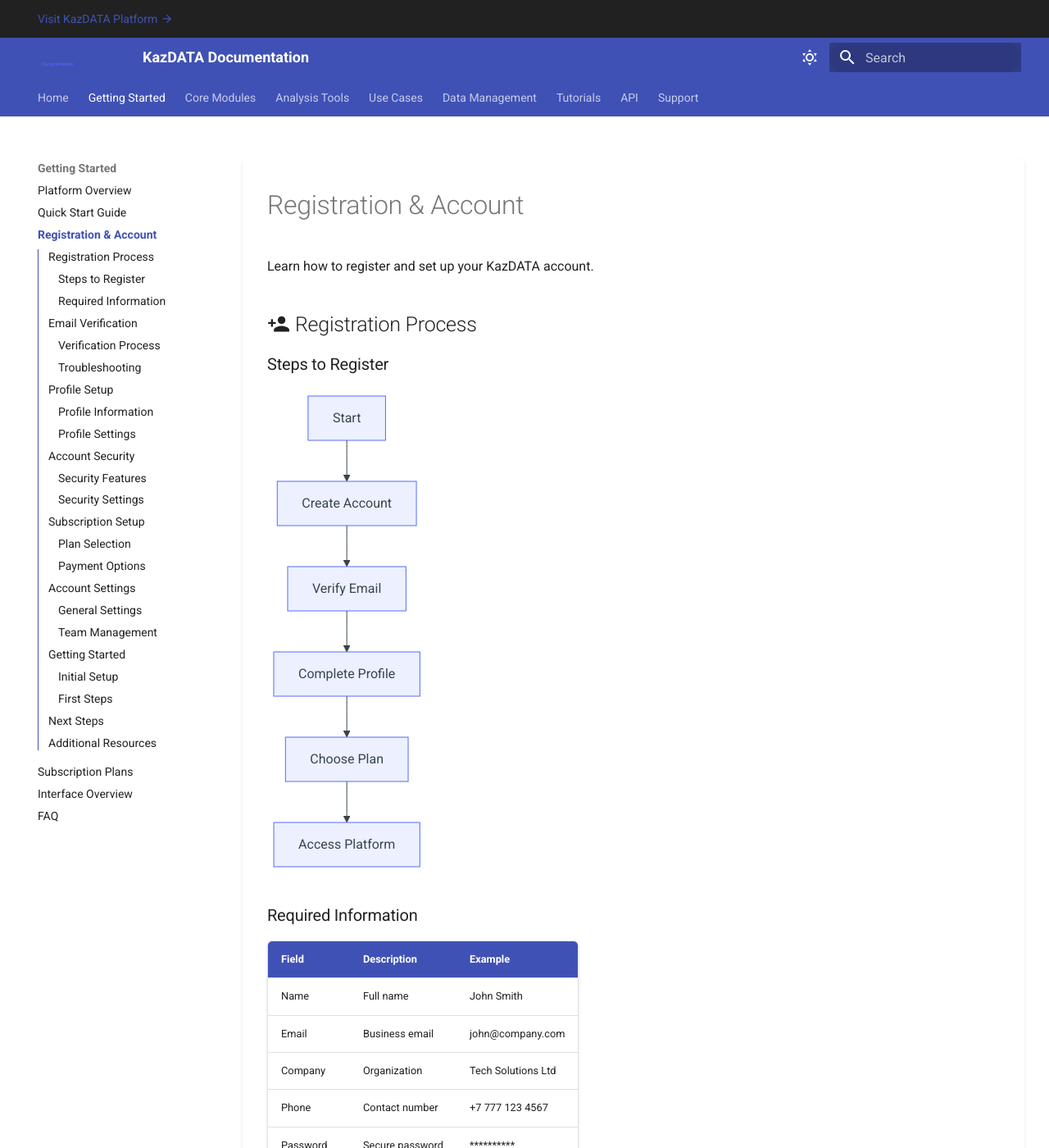
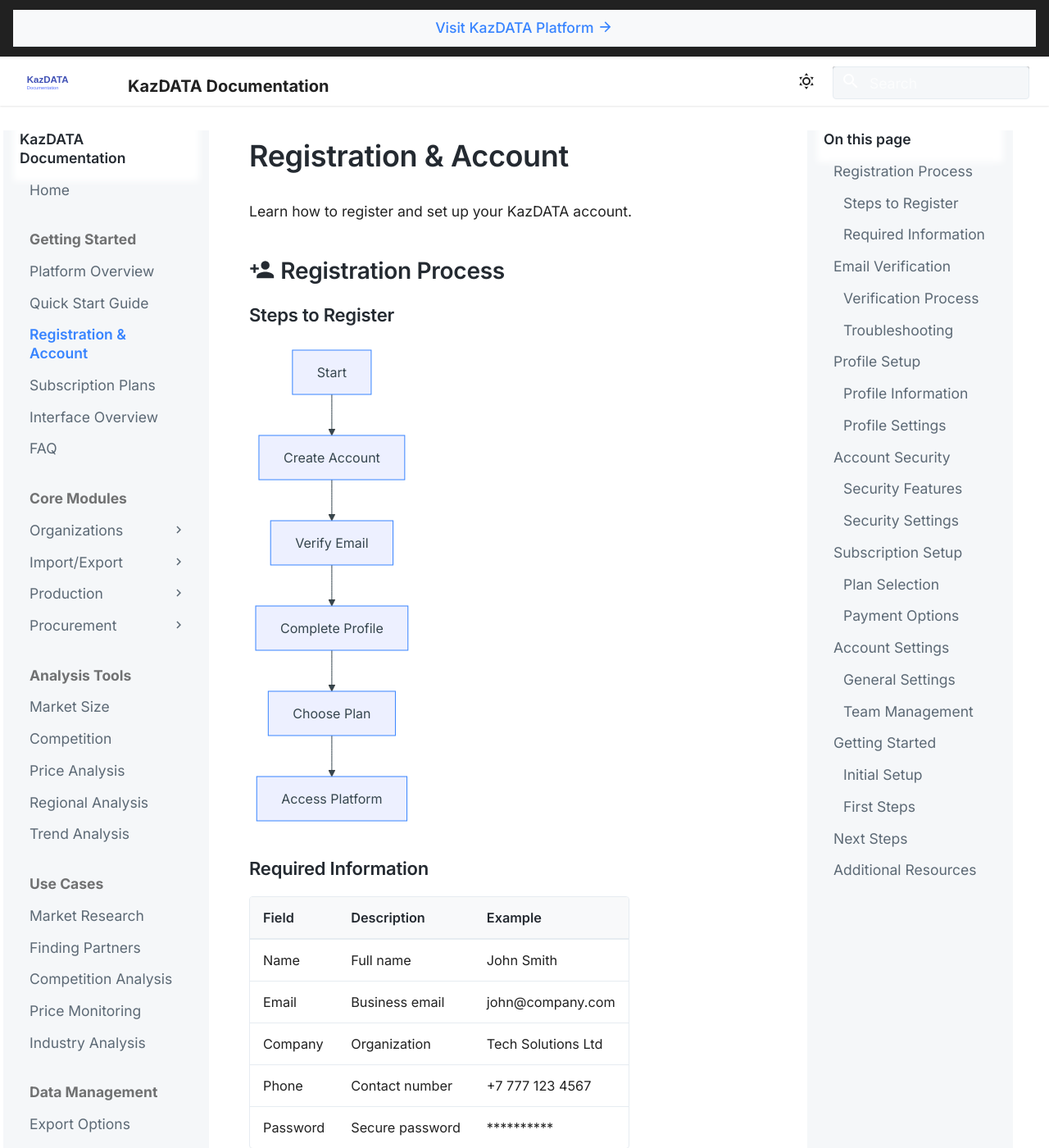
Before and after one commit to kazdatahelp/new-docs-site, an MkDocs documentation site: the page built from docs/getting-started/registration.md, in a window 1280 px wide and 1400 px high. Shown: the whole window at 82% size. Built offline with MkDocs 1.6.1 and Material for MkDocs 9.7.7, drawn with Linux system fonts in a browser that asks for light colours; some of the changed text lies outside the part shown.

Commit message:
Update documentation with GitBook-style theme

```diff
--- a/docs/assets/stylesheets/extra.css
+++ b/docs/assets/stylesheets/extra.css
@@ -1,113 +1,294 @@
 :root {
-    --md-primary-fg-color: #4051b5;
-    --md-primary-fg-color--light: #7582d2;
-    --md-primary-fg-color--dark: #303f9f;
-    --md-accent-fg-color: #536dfe;
+    --md-primary-fg-color: #3884FF;
+    --md-primary-fg-color--light: #5896FF;
+    --md-primary-fg-color--dark: #2563EB;
+    --md-accent-fg-color: #3884FF;
+    --md-typeset-a-color: #3884FF;
+    --md-default-bg-color: #ffffff;
+    --md-default-fg-color: #3B454E;
+    --md-default-fg-color--light: #A1A9B3;
+    --md-code-bg-color: #F8F9FA;
+    --md-code-fg-color: #3B454E;
 }
 
-/* Modern card-like appearance for content blocks */
-.md-content article {
-    background-color: var(--md-default-bg-color);
-    border-radius: 8px;
-    box-shadow: 0 2px 4px rgba(0,0,0,.1);
-    margin: 1rem 0;
-    padding: 1.5rem;
+/* Base typography */
+body {
+    font-family: 'Inter', -apple-system, BlinkMacSystemFont, Segoe UI, Roboto, Oxygen, Ubuntu, Cantarell, Fira Sans, Droid Sans, Helvetica Neue, sans-serif;
+    -webkit-font-smoothing: antialiased;
+    -moz-osx-font-smoothing: grayscale;
+    font-size: 14px;
 }
 
-/* Smooth transitions */
-.md-nav__link,
-.md-typeset a,
-.md-header__button {
-    transition: all 0.2s ease-in-out;
+/* Layout structure */
+.md-grid {
+    max-width: 1400px;
 }
 
-/* Modern buttons */
-.md-typeset .md-button {
-    border-radius: 4px;
-    transition: all 0.2s ease;
-    box-shadow: 0 2px 4px rgba(0,0,0,.1);
+.md-main__inner {
+    margin-top: 1.5rem;
 }
 
-.md-typeset .md-button:hover {
-    transform: translateY(-1px);
-    box-shadow: 0 4px 8px rgba(0,0,0,.15);
+/* Content area */
+.md-content {
+    max-width: 720px;
 }
 
-/* Enhanced code blocks */
-.highlight pre {
-    border-radius: 6px;
-    padding: 1em;
-    box-shadow: inset 0 1px 3px rgba(0,0,0,.1);
+.md-content__inner {
+    margin: 0;
+    padding: 0 1rem 2rem;
 }
 
-/* Modern tables */
+/* Typography */
+.md-typeset {
+    font-size: .875rem;
+    line-height: 1.6;
+    color: var(--md-default-fg-color);
+}
+
+.md-typeset h1 {
+    color: #242A31;
+    font-size: 1.8rem;
+    font-weight: 600;
+    margin: 0 0 1.5rem;
+    line-height: 1.3;
+    border: none;
+}
+
+.md-typeset h2 {
+    color: #242A31;
+    font-size: 1.4rem;
+    font-weight: 600;
+    margin: 2rem 0 1rem;
+    line-height: 1.3;
+    border: none;
+}
+
+.md-typeset h3 {
+    color: #242A31;
+    font-size: 1.1rem;
+    font-weight: 600;
+    margin: 1.5rem 0 .75rem;
+}
+
+/* Navigation */
+.md-nav {
+    font-size: .875rem;
+    line-height: 1.3;
+}
+
+.md-nav__title {
+    color: #242A31;
+    font-weight: 600;
+    padding: 0 0 .4rem;
+}
+
+.md-nav__item {
+    padding: 0;
+}
+
+.md-nav__link {
+    margin: 0;
+    padding: .4rem 0;
+    color: #5C6975;
+}
+
+.md-nav__link:hover {
+    color: var(--md-primary-fg-color);
+}
+
+.md-nav__link--active {
+    color: var(--md-primary-fg-color);
+    font-weight: 600;
+}
+
+/* Sidebar */
+.md-sidebar {
+    width: 13rem;
+    padding: 0;
+}
+
+.md-sidebar--primary {
+    border-right: 1px solid #E6ECF1;
+}
+
+.md-sidebar--secondary {
+    border-left: 1px solid #E6ECF1;
+    margin-left: 0;
+}
+
+.md-sidebar__scrollwrap {
+    padding: 0 1rem;
+    background: #F5F7F9;
+}
+
+/* Header */
+.md-header {
+    background-color: var(--md-default-bg-color);
+    color: var(--md-default-fg-color);
+    box-shadow: 0 1px 2px rgba(0,0,0,.1);
+    height: 3rem;
+}
+
+.md-header__inner {
+    padding: 0 .8rem;
+    height: 3rem;
+}
+
+.md-header__title {
+    font-size: 1rem;
+    font-weight: 600;
+    line-height: 3rem;
+}
+
+/* Search */
+.md-search__inner {
+    width: 12rem;
+    margin: .4rem;
+}
+
+.md-search__input {
+    height: 2rem;
+    font-size: .875rem;
+    background-color: #F5F7F9;
+    border: 1px solid #E6ECF1;
+    border-radius: 4px;
+}
+
+/* Code blocks */
+.highlight pre {
+    font-size: .8125rem;
+    padding: .8rem;
+    margin: 1rem 0;
+    background: var(--md-code-bg-color);
+    border: 1px solid #E6ECF1;
+    border-radius: 4px;
+}
+
+/* Tables */
 .md-typeset table:not([class]) {
-    border-radius: 6px;
-    box-shadow: 0 2px 4px rgba(0,0,0,.1);
+    font-size: .8125rem;
+    border: 1px solid #E6ECF1;
+    border-radius: 4px;
     overflow: hidden;
 }
 
 .md-typeset table:not([class]) th {
-    background-color: var(--md-primary-fg-color);
-    color: var(--md-primary-bg-color);
+    padding: .6rem .8rem;
+    background-color: #F8F9FA;
+    border-bottom: 1px solid #E6ECF1;
+    color: #242A31;
+    font-weight: 600;
 }
 
-/* Enhanced admonitions */
+.md-typeset table:not([class]) td {
+    padding: .6rem .8rem;
+    border-top: 1px solid #E6ECF1;
+}
+
+/* Admonitions */
 .md-typeset .admonition {
-    border-radius: 6px;
-    box-shadow: 0 2px 4px rgba(0,0,0,.1);
+    font-size: .8125rem;
+    border: 1px solid #E6ECF1;
+    border-left-width: 4px;
+    border-radius: 4px;
+    box-shadow: none;
+    margin: 1rem 0;
 }
 
 .md-typeset .admonition-title {
-    border-top-left-radius: 6px;
-    border-top-right-radius: 6px;
+    padding: .6rem .8rem;
+    font-weight: 600;
+    background-color: #F8F9FA;
 }
 
-/* Smooth scrolling */
-html {
-    scroll-behavior: smooth;
+/* Lists */
+.md-typeset ul,
+.md-typeset ol {
+    margin: .4em 0;
+    padding-left: 1.2em;
 }
 
-/* Modern navigation */
-.md-nav__item .md-nav__link--active {
-    font-weight: bold;
-    color: var(--md-primary-fg-color);
+.md-typeset ul li,
+.md-typeset ol li {
+    margin-bottom: .2em;
 }
 
-/* Enhanced search */
-.md-search__input {
-    border-radius: 1.5rem;
-    background-color: rgba(0,0,0,.05);
-    transition: all 0.2s ease;
+.md-typeset ul li p,
+.md-typeset ol li p {
+    margin: 0;
 }
 
-.md-search__input:focus {
-    background-color: var(--md-default-bg-color);
-    box-shadow: 0 2px 8px rgba(0,0,0,.1);
+/* Links */
+.md-typeset a {
+    color: var(--md-typeset-a-color);
+    text-decoration: none;
 }
 
-/* Modern footer */
-.md-footer {
-    background-color: var(--md-primary-fg-color--dark);
+.md-typeset a:hover {
+    text-decoration: underline;
 }
 
-.md-footer-nav {
-    background-color: var(--md-primary-fg-color);
+/* Footer */
+.md-footer {
+    background-color: #F5F7F9;
+    color: #5C6975;
 }
 
-/* Responsive improvements */
+.md-footer-meta {
+    background-color: transparent;
+}
+
+.md-footer__inner {
+    padding: .8rem;
+}
+
+.md-footer-copyright {
+    color: #5C6975;
+    font-size: .75rem;
+}
+
+/* Announcement bar */
+.md-announce {
+    background-color: #F8F9FA;
+    border-bottom: 1px solid #E6ECF1;
+}
+
+.md-announce__inner {
+    padding: .4rem .8rem;
+    font-size: .875rem;
+    text-align: center;
+}
+
+.md-announce__button {
+    color: var(--md-primary-fg-color);
+    font-weight: 500;
+    text-decoration: none;
+}
+
+/* Mobile adjustments */
 @media screen and (max-width: 76.1875em) {
     .md-nav--primary .md-nav__title {
-        background-color: var(--md-primary-fg-color);
-        color: var(--md-primary-bg-color);
-        border-radius: 6px 6px 0 0;
+        height: 2.8rem;
+        padding: 0 .8rem;
+        background-color: var(--md-default-bg-color);
+        color: var(--md-default-fg-color);
+        font-weight: 600;
+        font-size: .9rem;
+        line-height: 2.8rem;
+    }
+
+    .md-nav--primary .md-nav__title ~ .md-nav__list {
+        background-color: var(--md-default-bg-color);
+    }
+
+    .md-sidebar__scrollwrap {
+        background-color: var(--md-default-bg-color);
     }
 }
 
 /* Print optimization */
 @media print {
     .md-typeset a {
-        color: var(--md-typeset-color) !important;
-        text-decoration: underline;
+        color: var(--md-default-fg-color) !important;
     }
 }
--- a/mkdocs.yml
+++ b/mkdocs.yml
@@ -7,41 +7,35 @@ theme:
   name: material
   custom_dir: overrides
   features:
-    - navigation.tabs
+    - navigation.instant
+    - navigation.tracking
     - navigation.sections
+    - navigation.indexes
     - navigation.top
-    - navigation.tracking
-    - navigation.instant
-    - navigation.indexes
-    - navigation.footer
     - search.highlight
     - search.share
     - search.suggest
-    - content.tabs.link
     - content.code.copy
-    - content.code.annotate
-    - toc.follow
-    - toc.integrate
   palette:
     # Light mode
     - media: "(prefers-color-scheme: light)"
       scheme: default
-      primary: indigo
-      accent: indigo
+      primary: custom
+      accent: custom
       toggle:
         icon: material/weather-sunny
         name: Switch to dark mode
     # Dark mode
     - media: "(prefers-color-scheme: dark)"
       scheme: slate
-      primary: indigo
-      accent: indigo
+      primary: custom
+      accent: custom
       toggle:
         icon: material/weather-night
         name: Switch to light mode
   font:
-    text: Roboto
-    code: Roboto Mono
+    text: Inter
+    code: JetBrains Mono
   favicon: assets/logo.svg
   logo: assets/logo.svg
   icon:
@@ -52,7 +46,6 @@ theme:
 
 # Extensions
 markdown_extensions:
-  # Python Markdown
   - abbr
   - admonition
   - attr_list
@@ -64,8 +57,6 @@ markdown_extensions:
       permalink: true
       title: On this page
       toc_depth: 3
-
-  # Python Markdown Extensions
   - pymdownx.arithmatex:
       generic: true
   - pymdownx.betterem:
@@ -205,17 +196,6 @@ extra:
       link: https://github.com/yourusername
     - icon: fontawesome/brands/twitter
       link: https://twitter.com/yourusername
-  consent:
-    title: Cookie consent
-    description: >-
-      We use cookies to recognize your repeated visits and preferences, as well
-      as to measure the effectiveness of our documentation and whether users
-      find what they're searching for. With your consent, you're helping us to
-      make our documentation better.
-    actions:
-      - accept
-      - reject
-      - manage
   generator: false
 
 # Copyright
--- a/overrides/main.html
+++ b/overrides/main.html
@@ -2,15 +2,20 @@
 
 {% block extrahead %}
   <link rel="stylesheet" href="{{ 'assets/stylesheets/extra.css' | url }}">
+  <link href="https://fonts.googleapis.com/css2?family=Inter:wght@400;500;600;700&display=swap" rel="stylesheet">
 {% endblock %}
 
 {% block announce %}
-  <a href="https://kazdata.kz">
-    Visit KazDATA Platform
-    <span class="twemoji">
-      {% include ".icons/material/arrow-right.svg" %}
-    </span>
-  </a>
+  <div class="md-announce">
+    <div class="md-announce__inner md-grid">
+      <a href="https://kazdata.kz" class="md-announce__button">
+        Visit KazDATA Platform
+        <span class="twemoji">
+          {% include ".icons/material/arrow-right.svg" %}
+        </span>
+      </a>
+    </div>
+  </div>
 {% endblock %}
 
 {% block content %}
@@ -18,8 +23,30 @@
   {% if git_page_authors %}
     <div class="md-source-date">
       <small>
-        Authors: {{ git_page_authors | default('Not Available') }}
+        Last updated by {{ git_page_authors | default('Not Available') }}
+        {% if page.meta.git_revision_date_localized %}
+          on {{ page.meta.git_revision_date_localized }}
+        {% endif %}
       </small>
     </div>
   {% endif %}
 {% endblock %}
+
+{% block footer %}
+  <footer class="md-footer">
+    <div class="md-footer-meta md-typeset">
+      <div class="md-footer-meta__inner md-grid">
+        <div class="md-footer-copyright">
+          {% if config.copyright %}
+            <div class="md-footer-copyright__highlight">
+              {{ config.copyright }}
+            </div>
+          {% endif %}
+        </div>
+        {% if config.extra.social %}
+          {% include "partials/social.html" %}
+        {% endif %}
+      </div>
+    </div>
+  </footer>
+{% endblock %}
```
